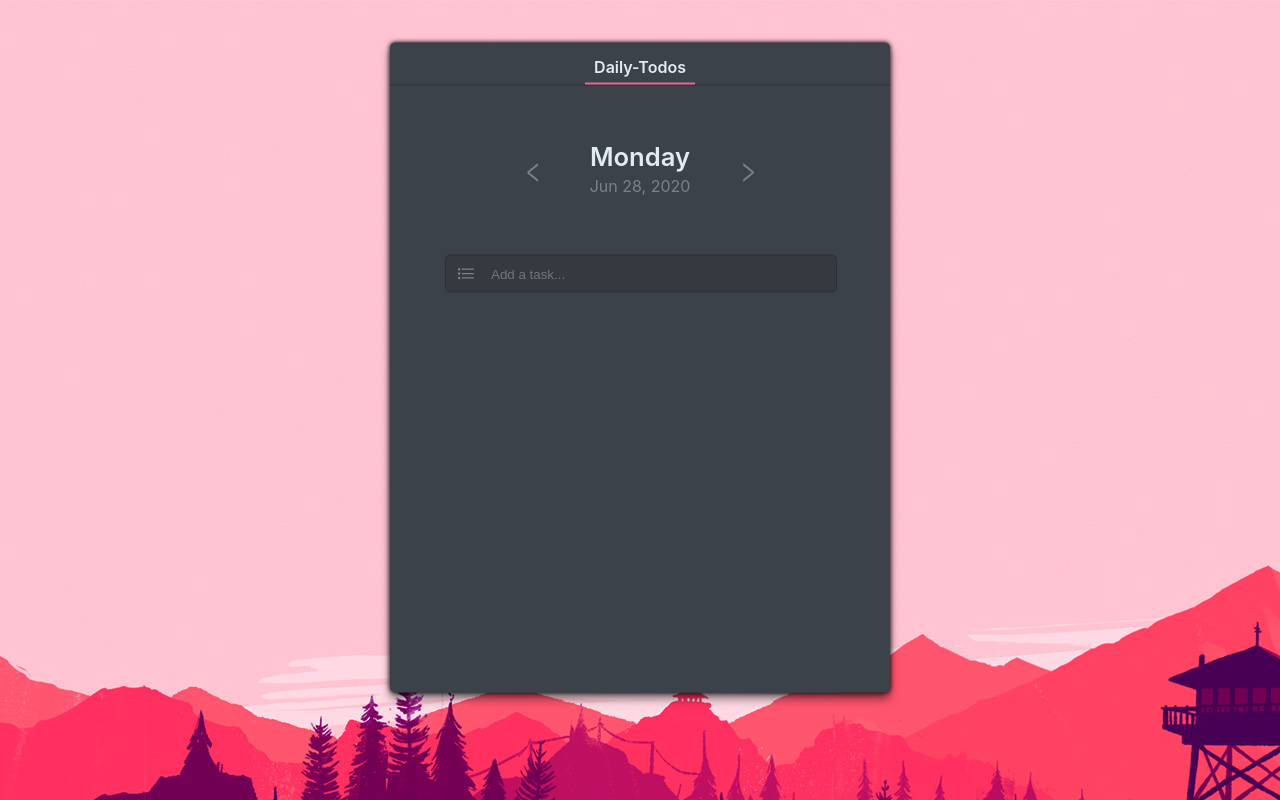
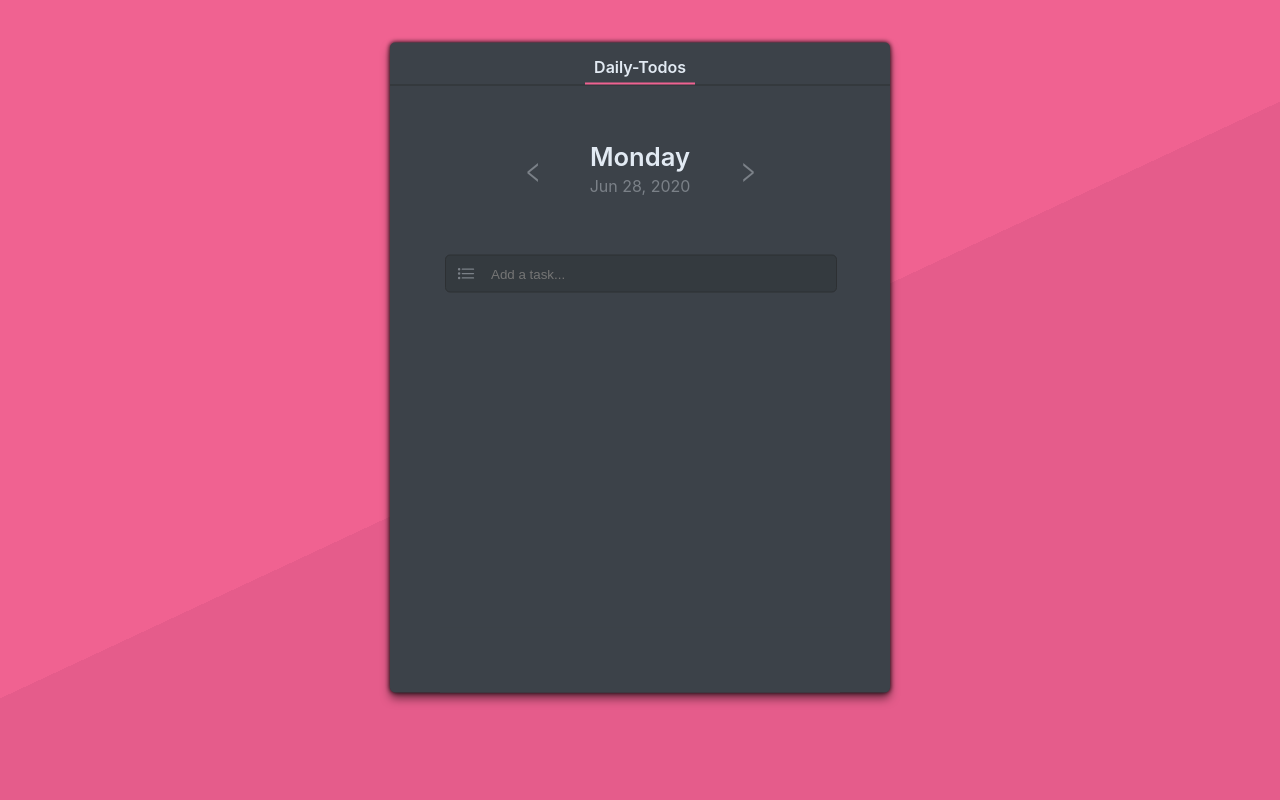
Before and after one commit to iborymagic/react-todo, a React (Create React App) app: page / in a window 1280 px wide. Built offline with nearby package versions, Linux system fonts and the light colour scheme.

Commit message:
background changed

```diff
--- a/src/App.css
+++ b/src/App.css
@@ -4,7 +4,8 @@
 }
 
 .background {
-  background-image: url("./img/1.jpg");
+  /*background-image: url("./img/1.jpg");*/
+  background : linear-gradient(155deg, #F06291 50%, #E55C8B 50%);
   position : absolute;
   z-index : -5;
   margin: 0;
```
